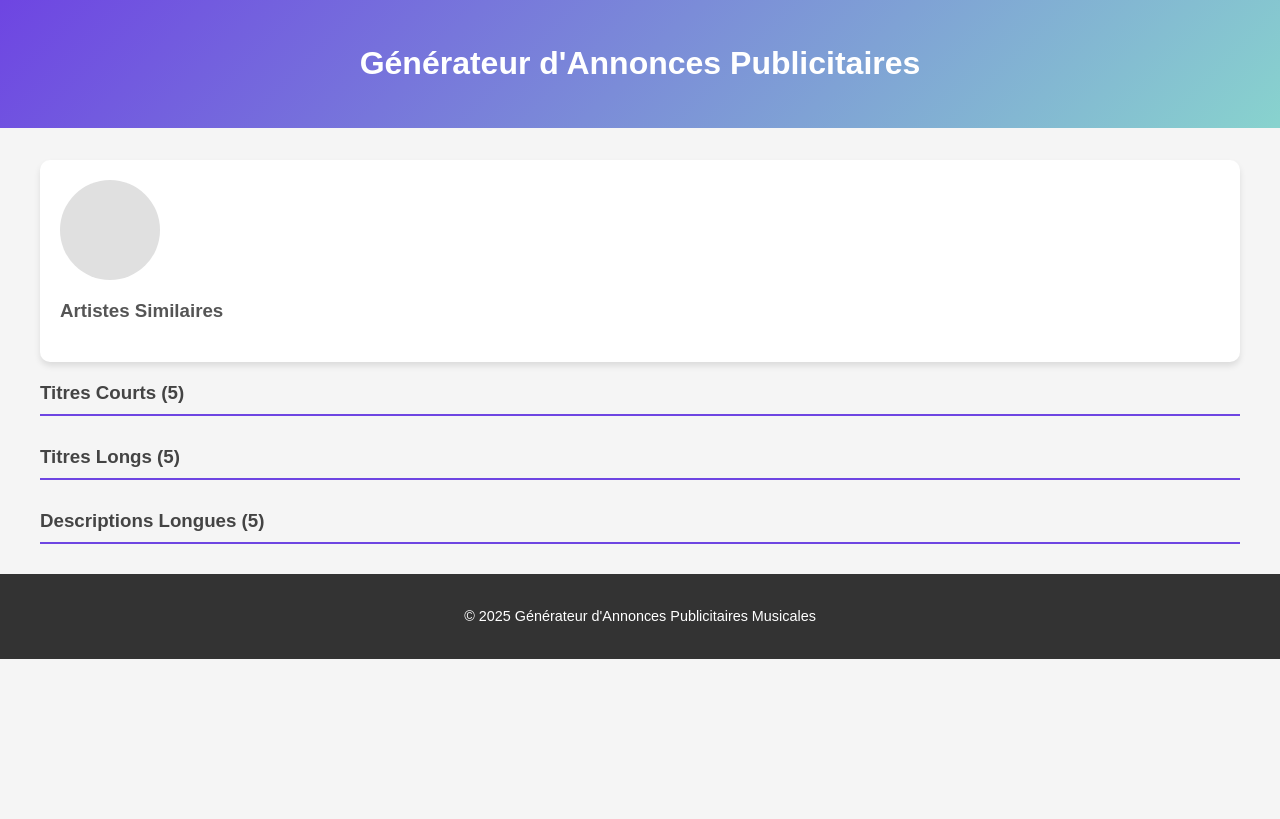
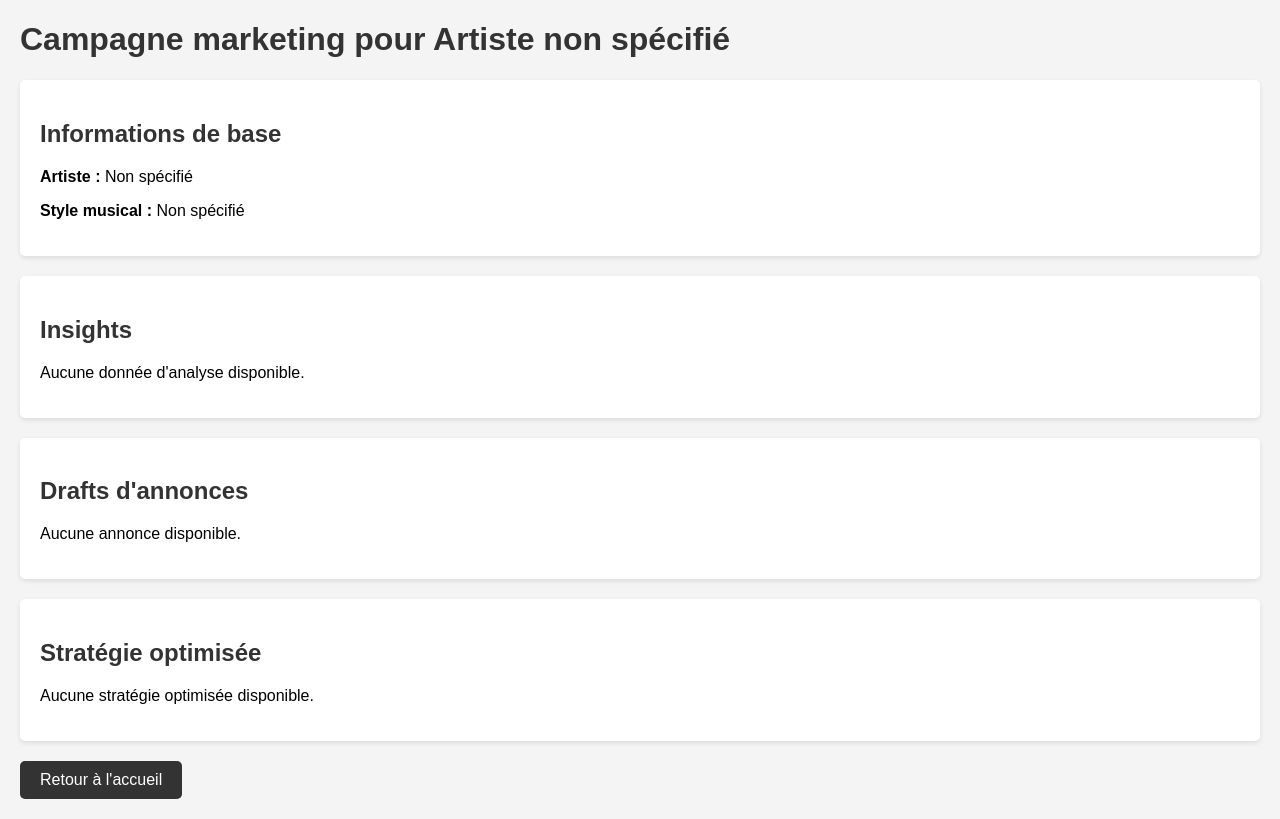
Before and after one commit to DenisAIagent/Bandstream-AiAgent, a Flask app: template campaign_supervisor/templates/results.html in a window 1280 px wide. Before the commit the page ends 659 px from the top, so only its background shows below. Run offline with Flask 2, Linux system fonts and the light colour scheme; the template is opened without the code that fills it, so the values that code supplies are empty.

Commit message:
Update results.html
correction erreur 500

```diff
--- a/campaign_supervisor/templates/results.html
+++ b/campaign_supervisor/templates/results.html
@@ -3,177 +3,91 @@
 <head>
     <meta charset="UTF-8">
     <meta name="viewport" content="width=device-width, initial-scale=1.0">
-    <title>Générateur d'Annonces Publicitaires Musicales</title>
+    <title>Résultats de la campagne</title>
     <style>
         body {
-            font-family: 'Arial', sans-serif;
-            margin: 0;
-            padding: 0;
-            background-color: #f5f5f5;
+            font-family: Arial, sans-serif;
+            margin: 20px;
+            background-color: #f4f4f4;
+        }
+        h1, h2 {
             color: #333;
         }
-        header {
-            background: linear-gradient(135deg, #6e45e2, #88d3ce);
-            color: white;
-            text-align: center;
-            padding: 1.5rem 0;
-            margin-bottom: 2rem;
+        .section {
+            background-color: #fff;
+            padding: 20px;
+            margin-bottom: 20px;
+            border-radius: 5px;
+            box-shadow: 0 2px 5px rgba(0, 0, 0, 0.1);
         }
-        .container {
-            max-width: 1200px;
-            margin: 0 auto;
-            padding: 0 20px;
+        .ad-draft {
+            border: 1px solid #ddd;
+            padding: 10px;
+            margin-bottom: 10px;
+            border-radius: 5px;
         }
-        .artist-info {
-            background-color: white;
-            border-radius: 10px;
-            padding: 20px;
-            box-shadow: 0 4px 6px rgba(0, 0, 0, 0.1);
-            margin-bottom: 20px;
-        }
-        .artist-header {
-            display: flex;
-            align-items: center;
-            margin-bottom: 20px;
-        }
-        .artist-image {
-            width: 100px;
-            height: 100px;
-            border-radius: 50%;
-            background-color: #e0e0e0;
-            margin-right: 20px;
-            background-size: cover;
-            background-position: center;
-        }
-        .artist-details h1 {
-            margin: 0;
-            font-size: 2rem;
-            color: #333;
-        }
-        .artist-details h2 {
-            margin: 5px 0 0;
-            font-size: 1.5rem;
-            color: #6e45e2;
-        }
-        .similar-artists {
-            margin-bottom: 20px;
-        }
-        .similar-artists h3 {
-            margin-bottom: 10px;
-            color: #555;
-        }
-        .similar-artists ul {
-            list-style-type: disc;
-            padding-left: 20px;
-        }
-        .similar-artists li {
-            margin-bottom: 5px;
-        }
-        .content-section {
-            margin-bottom: 30px;
-        }
-        .content-section h3 {
-            border-bottom: 2px solid #6e45e2;
-            padding-bottom: 10px;
-            margin-bottom: 15px;
-            color: #444;
-        }
-        .content-box {
-            background-color: white;
+        .button {
+            display: inline-block;
+            padding: 10px 20px;
+            background-color: #333;
+            color: #fff;
+            text-decoration: none;
             border-radius: 5px;
-            padding: 15px;
-            margin-bottom: 15px;
-            box-shadow: 0 2px 4px rgba(0, 0, 0, 0.05);
-        }
-        .content-box h4 {
-            margin-top: 0;
-            color: #6e45e2;
-        }
-        .content-box p {
-            margin-bottom: 0;
-            line-height: 1.6;
-        }
-        footer {
-            text-align: center;
-            padding: 20px;
-            background-color: #333;
-            color: white;
-            font-size: 0.9rem;
         }
     </style>
 </head>
 <body>
-    <header>
-        <div class="container">
-            <h1>Générateur d'Annonces Publicitaires</h1>
-        </div>
-    </header>
+    <h1>Campagne marketing pour {{ artist | default("Artiste non spécifié") }}</h1>
 
-    <div class="container">
-        <div class="artist-info">
-            <div class="artist-header">
-                <div class="artist-image" id="artist-image"></div>
-                <div class="artist-details">
-                    <h1 id="artist-name">{{ artist_name }}</h1>
-                    <h2 id="single-name">{{ single_name }}</h2>
-                </div>
-            </div>
-
-            <div class="similar-artists">
-                <h3>Artistes Similaires</h3>
-                <ul id="similar-artists-list">
-                    {% for artist in similar_artists %}
-                    <li>{{ artist }}</li>
-                    {% endfor %}
-                </ul>
-            </div>
-        </div>
-
-        <div class="content-section">
-            <h3>Titres Courts (5)</h3>
-            {% for title in short_titles %}
-            <div class="content-box">
-                <h4>Titre {{ loop.index }}</h4>
-                <p>{{ title }}</p>
-            </div>
-            {% endfor %}
-        </div>
-
-        <div class="content-section">
-            <h3>Titres Longs (5)</h3>
-            {% for title in long_titles %}
-            <div class="content-box">
-                <h4>Titre Long {{ loop.index }}</h4>
-                <p>{{ title }}</p>
-            </div>
-            {% endfor %}
-        </div>
-
-        <div class="content-section">
-            <h3>Descriptions Longues (5)</h3>
-            {% for description in long_descriptions %}
-            <div class="content-box">
-                <h4>Description {{ loop.index }}</h4>
-                <p>{{ description }}</p>
-            </div>
-            {% endfor %}
-        </div>
+    <div class="section">
+        <h2>Informations de base</h2>
+        <p><strong>Artiste :</strong> {{ artist | default("Non spécifié") }}</p>
+        <p><strong>Style musical :</strong> {{ style | default("Non spécifié") }}</p>
     </div>
 
-    <footer>
-        <div class="container">
-            <p>© 2025 Générateur d'Annonces Publicitaires Musicales</p>
-        </div>
-    </footer>
+    <div class="section">
+        <h2>Insights</h2>
+        {% if analysis %}
+            <p><strong>Tendances :</strong> {{ analysis.trends | join(", ") | default("Aucune tendance disponible") }}</p>
+            <p><strong>Artistes similaires :</strong> {{ analysis.lookalike_artists | join(", ") | default("Aucun artiste similaire disponible") }}</p>
+        {% else %}
+            <p>Aucune donnée d'analyse disponible.</p>
+        {% endif %}
+    </div>
 
-    <script>
-        // Script pour définir l'image de l'artiste si disponible
-        document.addEventListener('DOMContentLoaded', function() {
-            const artistImageUrl = "{{ artist_image_url }}";
-            if (artistImageUrl) {
-                document.getElementById('artist-image').style.backgroundImage = `url(${artistImageUrl})`;
-            }
-        });
-    </script>
+    <div class="section">
+        <h2>Drafts d'annonces</h2>
+        {% if ad_drafts %}
+            {% for ad in ad_drafts %}
+                <div class="ad-draft">
+                    <p><strong>Titre :</strong> {{ ad.title | default("Titre non spécifié") }} ({{ ad.character_counts.title | default(0) }}/30 caractères)</p>
+                    <p><strong>Contenu :</strong> {{ ad.content | default("Contenu non spécifié") }} ({{ ad.character_counts.content | default(0) }}/90 caractères)</p>
+                    <p><strong>Plateforme :</strong> {{ ad.platform | default("Plateforme non spécifiée") }}</p>
+                </div>
+            {% endfor %}
+        {% else %}
+            <p>Aucune annonce disponible.</p>
+        {% endif %}
+    </div>
+
+    <div class="section">
+        <h2>Stratégie optimisée</h2>
+        {% if strategy %}
+            <p><strong>Public cible :</strong> {{ strategy.target_audience | default("Non spécifié") }}</p>
+            <p><strong>Canaux :</strong> {{ strategy.channels | join(", ") | default("Aucun canal spécifié") }}</p>
+            <p><strong>Allocation du budget :</strong></p>
+            <ul>
+                {% for channel, allocation in strategy.budget_allocation.items() %}
+                    <li>{{ channel }} : {{ (allocation * 100) | round(2) }}%</li>
+                {% else %}
+                    <li>Aucune allocation de budget spécifiée.</li>
+                {% endfor %}
+            </ul>
+        {% else %}
+            <p>Aucune stratégie optimisée disponible.</p>
+        {% endif %}
+    </div>
+
+    <a href="/" class="button">Retour à l'accueil</a>
 </body>
 </html>
```
